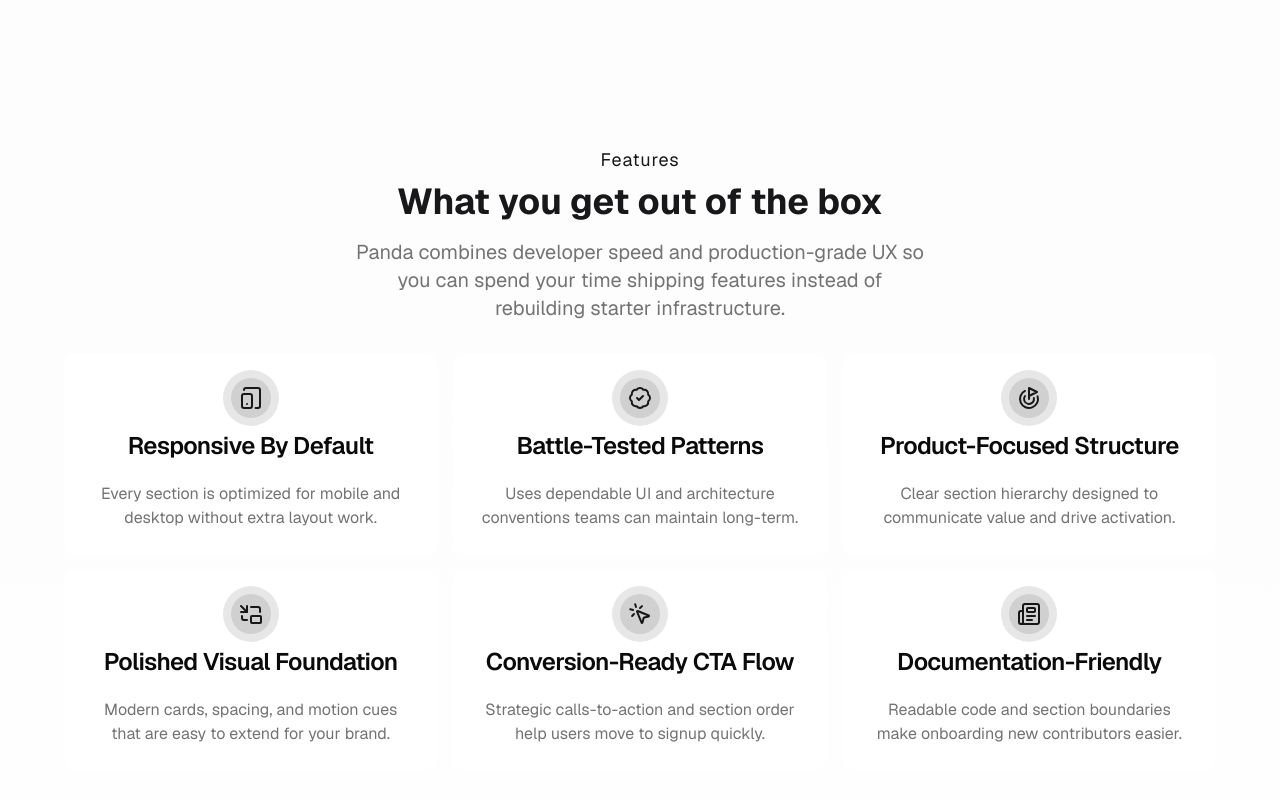
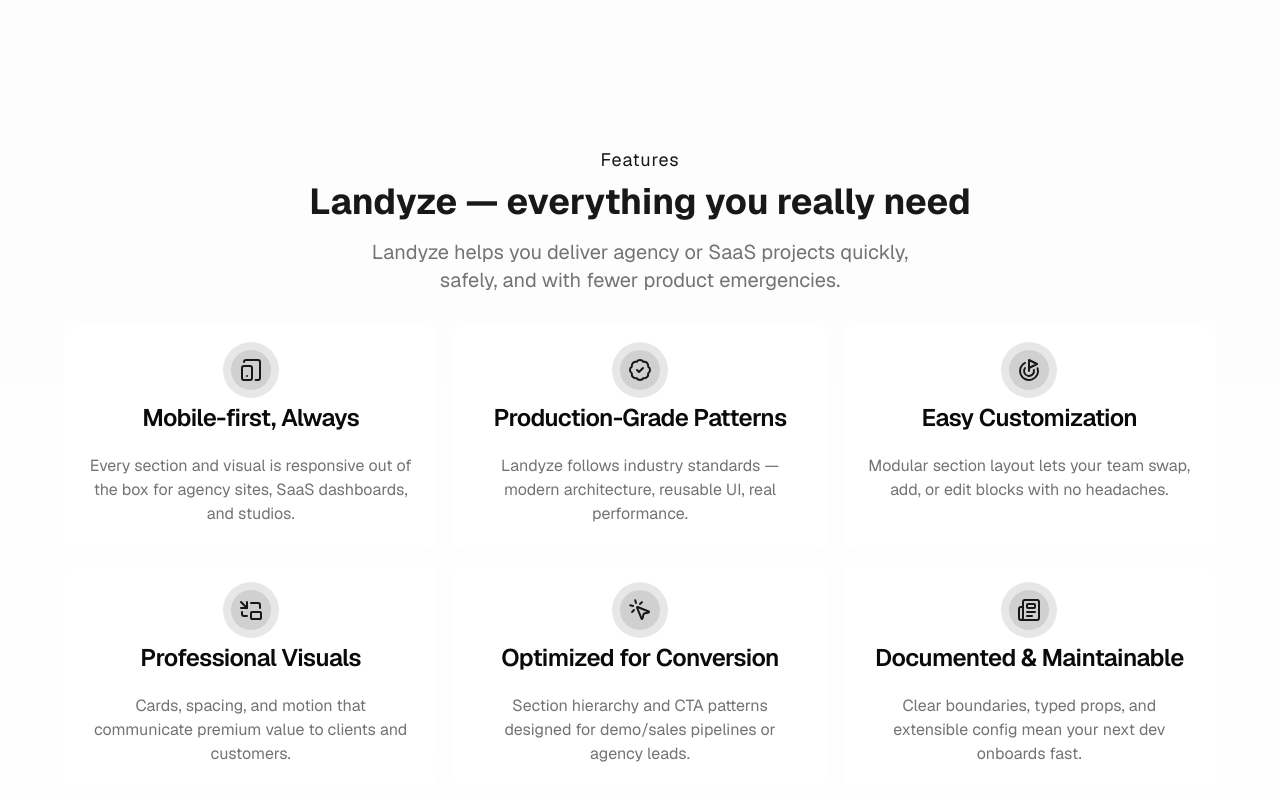
Before and after one commit to chiragbidx/layout-fox-xmh, a Next.js app: page / in a window 1280 px wide. Shown: the part 2887-3687 px from the top of the page. Built offline with nearby package versions, Linux system fonts and the light colour scheme.

Commit message:
Update Feature Grid for Landyze, value-prop-aligned

```diff
--- a/components/home/LayoutFeatureGridSection.tsx
+++ b/components/home/LayoutFeatureGridSection.tsx
@@ -11,39 +11,39 @@
 const featureList: FeaturesProps[] = [
   {
     icon: "TabletSmartphone",
-    title: "Responsive By Default",
+    title: "Mobile-first, Always",
     description:
-      "Every section is optimized for mobile and desktop without extra layout work.",
+      "Every section and visual is responsive out of the box for agency sites, SaaS dashboards, and studios.",
   },
   {
     icon: "BadgeCheck",
-    title: "Battle-Tested Patterns",
+    title: "Production-Grade Patterns",
     description:
-      "Uses dependable UI and architecture conventions teams can maintain long-term.",
+      "Landyze follows industry standards — modern architecture, reusable UI, real performance.",
   },
   {
     icon: "Goal",
-    title: "Product-Focused Structure",
+    title: "Easy Customization",
     description:
-      "Clear section hierarchy designed to communicate value and drive activation.",
+      "Modular section layout lets your team swap, add, or edit blocks with no headaches.",
   },
   {
     icon: "PictureInPicture",
-    title: "Polished Visual Foundation",
+    title: "Professional Visuals",
     description:
-      "Modern cards, spacing, and motion cues that are easy to extend for your brand.",
+      "Cards, spacing, and motion that communicate premium value to clients and customers.",
   },
   {
     icon: "MousePointerClick",
-    title: "Conversion-Ready CTA Flow",
+    title: "Optimized for Conversion",
     description:
-      "Strategic calls-to-action and section order help users move to signup quickly.",
+      "Section hierarchy and CTA patterns designed for demo/sales pipelines or agency leads.",
   },
   {
     icon: "Newspaper",
-    title: "Documentation-Friendly",
+    title: "Documented & Maintainable",
     description:
-      "Readable code and section boundaries make onboarding new contributors easier.",
+      "Clear boundaries, typed props, and extensible config mean your next dev onboards fast.",
   },
 ];
 
@@ -55,12 +55,11 @@
       </h2>
 
       <h2 className="text-3xl md:text-4xl text-center font-bold mb-4">
-        What you get out of the box
+        Landyze — everything you really need
       </h2>
 
       <h3 className="md:w-1/2 mx-auto text-xl text-center text-muted-foreground mb-8">
-        Panda combines developer speed and production-grade UX so you can spend
-        your time shipping features instead of rebuilding starter infrastructure.
+        Landyze helps you deliver agency or SaaS projects quickly, safely, and with fewer product emergencies.
       </h3>
 
       <div className="grid sm:grid-cols-2 lg:grid-cols-3 gap-4">
```
